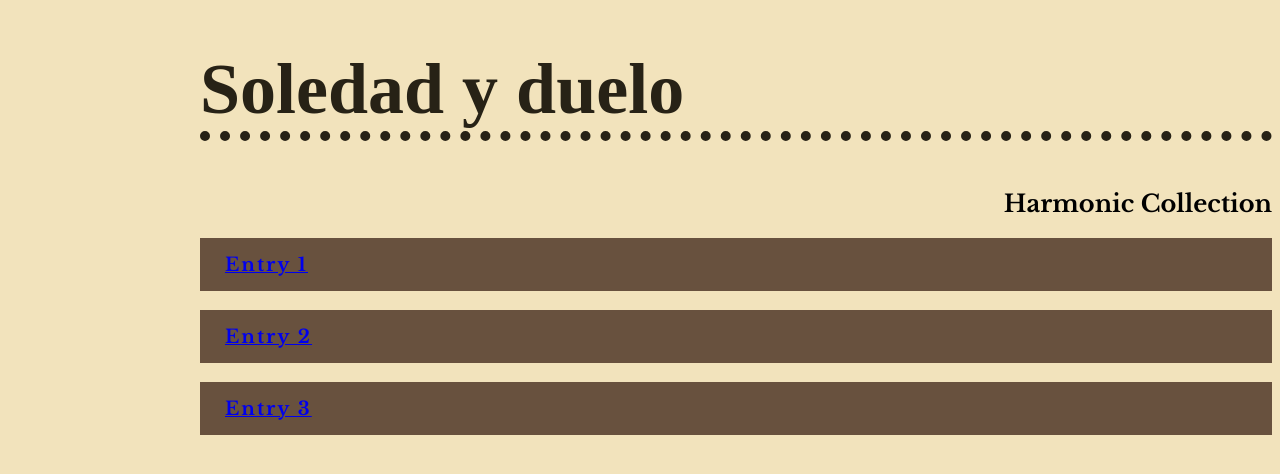
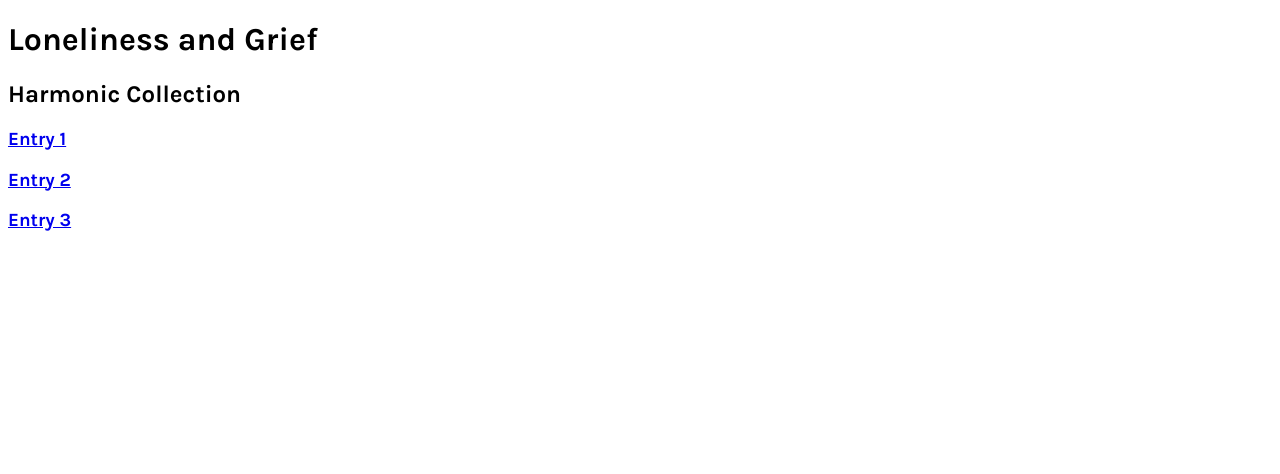
Before and after one commit to luciav416/luciav416.github.io, a plain HTML site: page index.html in a window 1280 px wide. Drawn offline with nearby package versions, Linux system fonts and the light colour scheme; a web font is replaced by a local one.

Commit message:
entry 3 3

```diff
--- a/index.html
+++ b/index.html
@@ -13,9 +13,17 @@
         <meta name="description" content="">
         <meta name="viewport" content="width=device-width, initial-scale=1">
         <link rel="stylesheet" href="style.css">
+        <link rel="preconnect" href="https://fonts.googleapis.com">
+        <link rel="preconnect" href="https://fonts.gstatic.com" crossorigin>
+        <link href="https://fonts.googleapis.com/css2?family=Zilla+Slab:ital,wght@0,300;0,400;0,500;0,600;0,700;1,300;1,400;1,500;1,600;1,700&display=swap" rel="stylesheet">
+
+        <link rel="preconnect" href="https://fonts.googleapis.com">
+        <link rel="preconnect" href="https://fonts.gstatic.com" crossorigin>
+        <link href="https://fonts.googleapis.com/css2?family=Karla:ital,wght@0,200..800;1,200..800&display=swap" rel="stylesheet">
+
     </head>
     <body>
-        <h1>Soledad y duelo</h1>
+        <h1>Loneliness and Grief</h1>
 
         <h2>Harmonic Collection</h2>
 
--- a/style.css
+++ b/style.css
@@ -1,38 +1,4 @@
-body {
-    background-color: #F2E3BC;
-    margin-left: 200px;
-    font-family: "Libre Baskerville", serif;
+body{
+    font-family: "Karla", sans-serif;
+    font-weight: 800;
 }
-h1{
-    font-family: "Eczar", serif;
-    font-weight: 800;
-    font-size: 72px;
-    color: #272216;
-    border-left: #F2E3BC;
-    border-right: #F2E3BC;
-    border-top: #F2E3BC;
-    border-bottom: #272216;
-    border-style: none none dotted none;
-    border-width: 10px;
-    border-color: #272216;
-}
-
-h2{
-    position: relative;
-    margin-top: 25px;
-    position: relative;
-    text-align: right;
-}
-h3.hover{
-    background-color: #F2E3BC;
-    color: #272216;
-}
-
-h3{
-    font-family: "Libre Baskerville", serif;;
-    background-color: #68513E;
-    padding: 15px 25px;
-    color: #F2E3BC;
-    letter-spacing: 2px;
-    color: #F2E3BC;
-}
```
